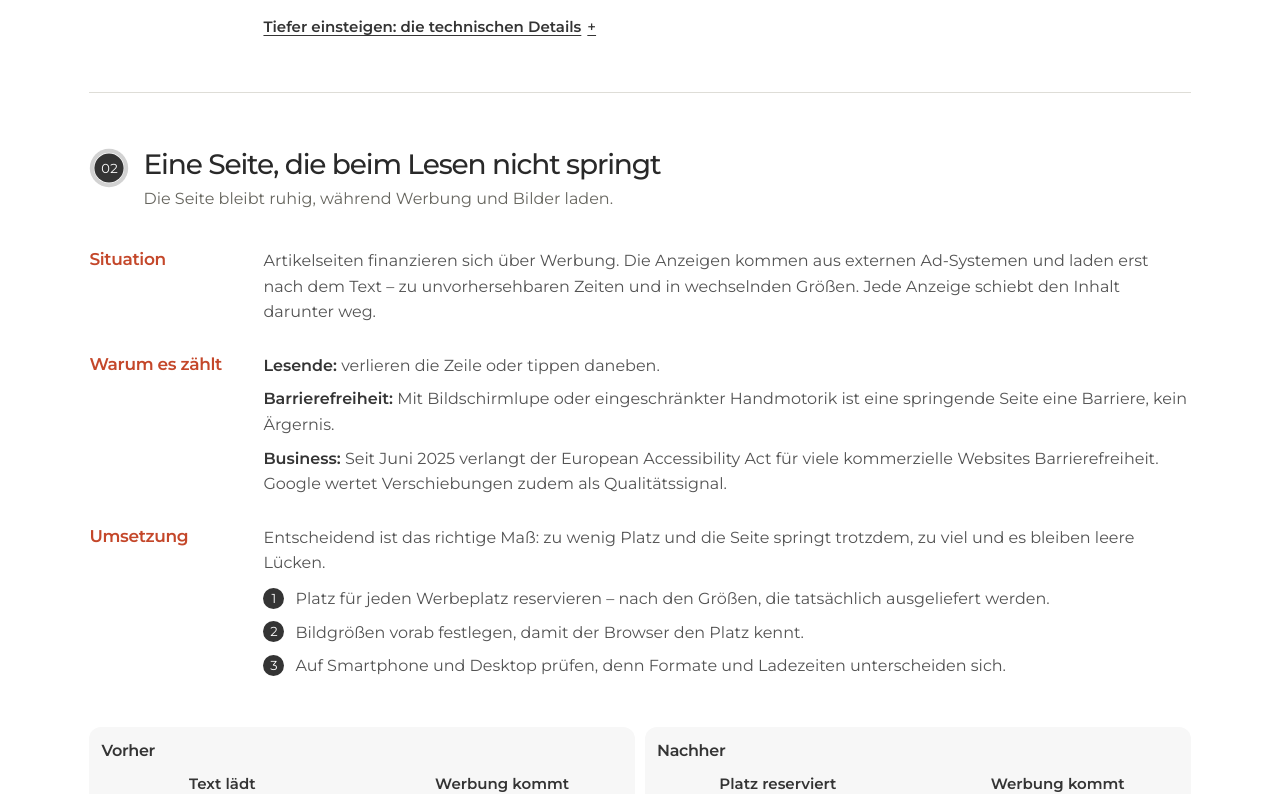
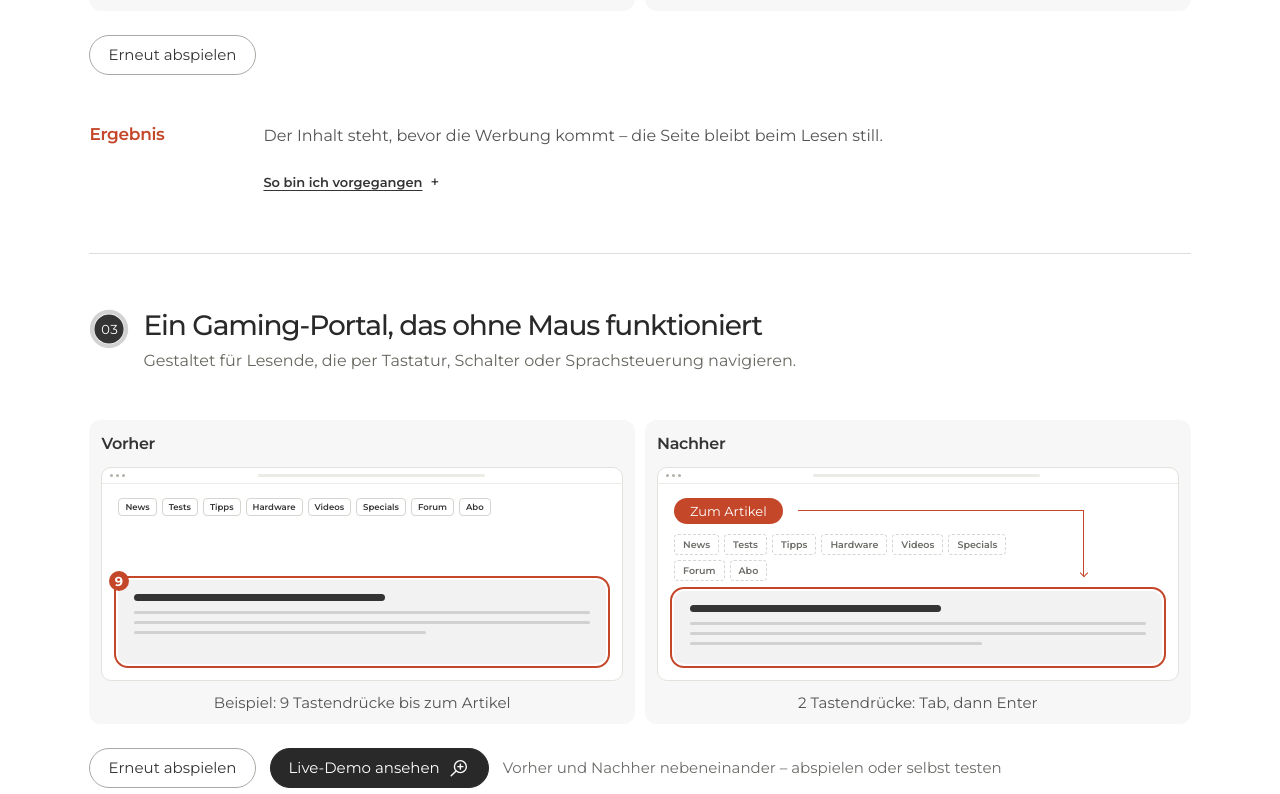
Before and after one commit to Daniel-Popa-Design/daniel-popa-portfolio, a React (Vite) app: page / in a window 1280 px wide. Shown: the part 2595-3389 px from the top of the page. Built offline with nearby package versions, Linux system fonts and the light colour scheme.

Commit message:
Simplify case studies and make demo buttons static

```diff
--- a/src/components/demos/LayoutShiftDemo.jsx
+++ b/src/components/demos/LayoutShiftDemo.jsx
@@ -42,7 +42,7 @@ export function LayoutShiftDemo({ text, language }) {
 
     return (
       <figure className="cls-demo" data-mode={mode} data-loaded={promoLoaded}>
-        <h5 className="cls-demo__title">{isBefore ? text.before : text.after}</h5>
+        <h4 className="cls-demo__title">{isBefore ? text.before : text.after}</h4>
         <div className="cls-demo__stage">
           <div className="cls-demo__step">
             <span className="cls-demo__label">
--- a/src/components/demos/QualityStory.jsx
+++ b/src/components/demos/QualityStory.jsx
@@ -1,4 +1,4 @@
-// Case-study story rows (situation, why, solution, result) and the wireframe browser frame.
+// Case-study story (demo, result, folded approach) and the wireframe browser frame.
 
 // Wireframe browser window used by the practice demos (decorative)
 export function DemoBrowser({ children }) {
@@ -15,10 +15,24 @@ export function DemoBrowser({ children }) {
   );
 }
 
-// Practice case study: Situation, Why, What I did, demo, Result, details
+// Practice case study. Always visible (with the title and short description
+// above it): the demo and the one-line result. Folded, closed by default:
+// how I got there — Situation, Why, What I did, technical details.
 export function QualityStory({ story, metric, children }) {
   return (
     <div className="quality-card__detail quality-story">
+      <div className="quality-story__demo">{children}</div>
+
+      <div className="quality-story__row">
+        <h4>{story.resultLabel}</h4>
+        <p>{story.result}</p>
+      </div>
+
+      <details className="quality-story__more">
+        <summary>
+          <span>{story.moreLabel}</span>
+        </summary>
+
         <div className="quality-story__row">
           <h4>{story.situationLabel}</h4>
           <p>{story.situation}</p>
@@ -47,22 +61,14 @@ export function QualityStory({ story, metric, children }) {
           </div>
         </div>
 
-      <div className="quality-story__demo">{children}</div>
-
         <div className="quality-story__row">
-        <h4>{story.resultLabel}</h4>
+          <h4>{story.deeperLabel}</h4>
           <div>
-          <p>{story.result}</p>
+            <p>{story.deeper}</p>
             {metric && <p className="quality-card__metric">{metric}</p>}
           </div>
         </div>
-
-      <div className="quality-story__row quality-story__row--plain">
-        <details className="quality-story__deeper">
-          <summary>{story.deeperLabel}</summary>
-          <p>{story.deeper}</p>
       </details>
-      </div>
     </div>
   );
 }
--- a/src/components/demos/SkipLinkDemo.jsx
+++ b/src/components/demos/SkipLinkDemo.jsx
@@ -44,7 +44,7 @@ export function SkipLinkDemo({ text, onPreview }) {
     <div className="quality-layout-demo">
       <div className="cls-demo__panels" role="group" aria-label={text.skipLabel}>
         <figure className="cls-demo skip-demo">
-          <h5 className="cls-demo__title">{text.before}</h5>
+          <h4 className="cls-demo__title">{text.before}</h4>
           <DemoBrowser>
             <div className="skip-demo__page">
               {/* Same labelled menu as the live demo; focus walks through it */}
@@ -70,7 +70,7 @@ export function SkipLinkDemo({ text, onPreview }) {
         </figure>
 
         <figure className="cls-demo skip-demo">
-          <h5 className="cls-demo__title">{text.after}</h5>
+          <h4 className="cls-demo__title">{text.after}</h4>
           <DemoBrowser>
             <div className="skip-demo__page">
               <span className="skip-demo__skip" data-focused={step === 1}>
--- a/src/components/demos/TokenSystemDemo.jsx
+++ b/src/components/demos/TokenSystemDemo.jsx
@@ -60,7 +60,7 @@ export function TokenSystemDemo({ text, onPreview }) {
     <div className="quality-layout-demo">
       <div className="cls-demo__panels" role="group" aria-label={demo.label}>
         <figure className="cls-demo ds-demo">
-          <h5 className="cls-demo__title">{demo.layersTitle}</h5>
+          <h4 className="cls-demo__title">{demo.layersTitle}</h4>
           <ol className="ds-layers">
             <li>
               <span className="ds-layers__name">{demo.gray}</span>
@@ -118,7 +118,7 @@ export function TokenSystemDemo({ text, onPreview }) {
         </figure>
 
         <figure className="cls-demo ds-demo">
-          <h5 className="cls-demo__title">{demo.modulesTitle}</h5>
+          <h4 className="cls-demo__title">{demo.modulesTitle}</h4>
           <div className="ds-variants" aria-hidden="true">
             {sketchVariants.map(([domain, theme], index) => (
               <div
--- a/src/content/de.js
+++ b/src/content/de.js
@@ -175,7 +175,8 @@ const de = {
           resultLabel: "Ergebnis",
           result:
             "Ein Komponenten-Stylesheet bedient alle acht Marken. Ein Rebranding ändert nur die lokale Farbdatei, der Dunkelmodus belegt lediglich Variablen neu.",
-          deeperLabel: "Tiefer einsteigen: die technischen Details",
+          moreLabel: "So bin ich vorgegangen",
+          deeperLabel: "Technische Details",
           deeper:
             "Der Dunkelmodus setzt die Variablen unter [data-theme=\"dark\"] neu – die Komponenten selbst bleiben unverändert. Rund 4.800 Grau-Referenzen nutzen dieselbe Skala und bleiben überall konsistent. Beispiel Countdown: Der Titel nutzt die semantische Rolle --modTtl (hell → --gr80 · #333333, dunkel → --gr5 · #f2f2f2), die Ziffern-Kacheln den unsemantischen Wert --Cc25 (Northstar: #285b78 hell, #020202 dunkel). Gern erkläre ich die Details im Gespräch.",
         },
@@ -214,7 +215,8 @@ const de = {
           resultLabel: "Ergebnis",
           result:
             "Der Inhalt steht, bevor die Werbung kommt – die Seite bleibt beim Lesen still.",
-          deeperLabel: "Tiefer einsteigen: die technischen Details",
+          moreLabel: "So bin ich vorgegangen",
+          deeperLabel: "Technische Details",
           deeper:
             "Die Kennzahl heißt Cumulative Layout Shift (CLS) und gehört zu Googles Core Web Vitals; das Ziel liegt bei 0,1 oder weniger für die meisten Besuche. Werbeplätze und Bilder erhalten feste Maße (min-height, aspect-ratio, width/height), sodass der Browser den Platz von Anfang an freihält. Der European Accessibility Act verweist auf die Norm EN 301 549, die auf WCAG 2.1 Level AA aufbaut. Gern erkläre ich die Details im Gespräch.",
         },
@@ -251,7 +253,8 @@ const de = {
           resultLabel: "Ergebnis",
           result:
             "Der Artikel ist einen Schritt entfernt, und Lesende sehen jederzeit, wo sie sich befinden.",
-          deeperLabel: "Tiefer einsteigen: die technischen Details",
+          moreLabel: "So bin ich vorgegangen",
+          deeperLabel: "Technische Details",
           deeper:
             "Relevante WCAG-2.2-Kriterien: 2.4.1 Blöcke umgehen (Skip-Link), 2.4.7 Fokus sichtbar und 2.5.8 Zielgröße (Minimum). Klickziele sind 44 px groß – deutlich über dem Minimum von 24 px. Animationen werden abgeschaltet, wenn das Gerät reduzierte Bewegung anfordert (prefers-reduced-motion). Gern erkläre ich die Details im Gespräch.",
         },
--- a/src/content/en.js
+++ b/src/content/en.js
@@ -175,7 +175,8 @@ const en = {
           resultLabel: "Result",
           result:
             "One component stylesheet serves all eight brands. A rebrand only touches the local color file, and dark mode just remaps variables.",
-          deeperLabel: "Go deeper: the technical details",
+          moreLabel: "How I approached it",
+          deeperLabel: "Technical details",
           deeper:
             "Dark mode remaps the variables under [data-theme=\"dark\"] – the components themselves don't change. About 4,800 gray references use the same scale and stay consistent everywhere. Countdown example: the title uses the semantic role --modTtl (light → --gr80 · #333333, dark → --gr5 · #f2f2f2), the digit tiles use the unsemantic value --Cc25 (Northstar: #285b78 light, #020202 dark). Happy to walk through the details in an interview.",
         },
@@ -213,7 +214,8 @@ const en = {
           resultLabel: "Result",
           result:
             "The content is in place before the ad arrives – the page stays still while you read.",
-          deeperLabel: "Go deeper: the technical details",
+          moreLabel: "How I approached it",
+          deeperLabel: "Technical details",
           deeper:
             "The measure is called Cumulative Layout Shift (CLS), one of Google's Core Web Vitals; the target is 0.1 or lower for most visits. Ad slots and images get fixed dimensions (min-height, aspect-ratio, width/height), so the browser keeps the room free from the start. The European Accessibility Act points to the standard EN 301 549, which builds on WCAG 2.1 level AA. Happy to walk through the details in an interview.",
         },
@@ -250,7 +252,8 @@ const en = {
           resultLabel: "Result",
           result:
             "The article is one step away, and readers can see where they are at all times.",
-          deeperLabel: "Go deeper: the technical details",
+          moreLabel: "How I approached it",
+          deeperLabel: "Technical details",
           deeper:
             "Related WCAG 2.2 criteria: 2.4.1 Bypass Blocks (skip link), 2.4.7 Focus Visible and 2.5.8 Target Size (Minimum). Click targets are 44 px, well above the 24 px minimum. Animations switch off when the device asks for reduced motion (prefers-reduced-motion). Happy to walk through the details in an interview.",
         },
--- a/src/styles/_buttons.scss
+++ b/src/styles/_buttons.scss
@@ -95,7 +95,7 @@
   #main .module-preview__switcher button,
   #main .kbdRace__foot button,
   .portfolio-shell .clamped-text__toggle,
-  .quality-story__deeper summary,
+  .quality-story__more > summary,
   .hero-cv,
   .portfolio-shell .text-link
 ) {
--- a/src/styles/_quality.scss
+++ b/src/styles/_quality.scss
@@ -62,11 +62,6 @@
   }
 }
 
-// "Go deeper" sits in the text column with no label of its own
-.quality-story__row--plain > :only-child {
-  grid-column: 2;
-}
-
 .quality-story__why,
 .quality-story__steps {
   display: grid;
@@ -104,9 +99,9 @@
 }
 
 .quality-story__demo {
-  // + the 14px row padding = 36px (phone/tablet) / 48px (desktop) above the
-  // demo (after the steps) and below it (before the result) — symmetric, and
-  // clearly more than the 28px between the text rows
+  // The demo opens the case right under the title and description; below it,
+  // + the 14px row padding = 36px (phone/tablet) / 48px (desktop) before the
+  // result — clearly more than the 28px between the text rows
   padding-block: 22px;
 
   @media (min-width: 901px) {
@@ -114,18 +109,27 @@
   }
 }
 
-.quality-story__deeper {
-  summary {
+// "So bin ich vorgegangen": the fold under the result, closed by default.
+// The toggle sits in the text column, under the result text; opened, the
+// Situation / Why / What I did / technical-details rows follow in the usual
+// label | text grid.
+.quality-story__more {
+  > summary {
     display: inline-flex;
     align-items: center;
-    gap: 6px;
+    gap: 8px;
+    margin: 4px 0 0 174px; // 150px label column + 24px gap
+    padding-block: 6px; // comfortable click target (≥ 24px)
     color: var(--badge-ink);
-    font-size: 0.8125rem;
     font-weight: 600;
-    text-decoration: underline;
-    text-underline-offset: 3px;
     cursor: pointer;
     list-style: none;
+
+    // Underline on the label only, so the +/– sign stays clean
+    > span {
+      text-decoration: underline;
+      text-underline-offset: 3px;
+    }
 
     &::-webkit-details-marker {
       display: none;
@@ -134,7 +138,6 @@
     &::after {
       content: "+";
       font-weight: 500;
-      text-decoration: none;
     }
 
     &:focus-visible {
@@ -143,13 +146,12 @@
     }
   }
 
-  &[open] summary::after {
-    content: "–";
-  }
+  &[open] > summary {
+    margin-bottom: 10px;
 
-  p {
-    margin-top: 10px;
-    font-size: var(--text-body);
+    &::after {
+      content: "–";
+    }
   }
 }
 
@@ -159,8 +161,8 @@
     padding-block: 14px;
   }
 
-  .quality-story__row--plain > :only-child {
-    grid-column: 1;
+  .quality-story__more > summary {
+    margin-left: 0;
   }
 }
 
@@ -749,10 +751,10 @@
   background: none;
 }
 
-// Every case: the last row ("Mehr Details") has no bottom padding, so the
-// space above and below the divider between two cases is the same (56px
-// desktop, 32px phone)
-.quality-story > .quality-story__row:last-child {
+// Every case ends on the fold toggle (closed) or the fold's last row (open)
+// with no bottom padding, so the space above and below the divider between
+// two cases is the same (56px desktop, 32px phone)
+.quality-story__more > .quality-story__row:last-child {
   padding-bottom: 0;
 }
 
@@ -816,11 +818,6 @@
   letter-spacing: 0;
 }
 
-// Breathing room between a case's header and its first row
-.quality-story > .quality-story__row:first-child {
-  padding-top: 24px;
-}
-
 // Reading text at 15px. These selectors are more specific than the global
 // 13px text rule in _overrides.scss (which they would otherwise lose to);
 // inline emphasis inside the text follows the paragraph size.
@@ -829,7 +826,7 @@
   .quality-story__row li,
   .quality-story__row strong,
   .quality-card__copy p,
-  .quality-story__deeper p
+  .quality-story__more p
 ) {
   font-size: var(--text-body);
 }
```
Lines whose indentation alone changed are shown as unchanged.
